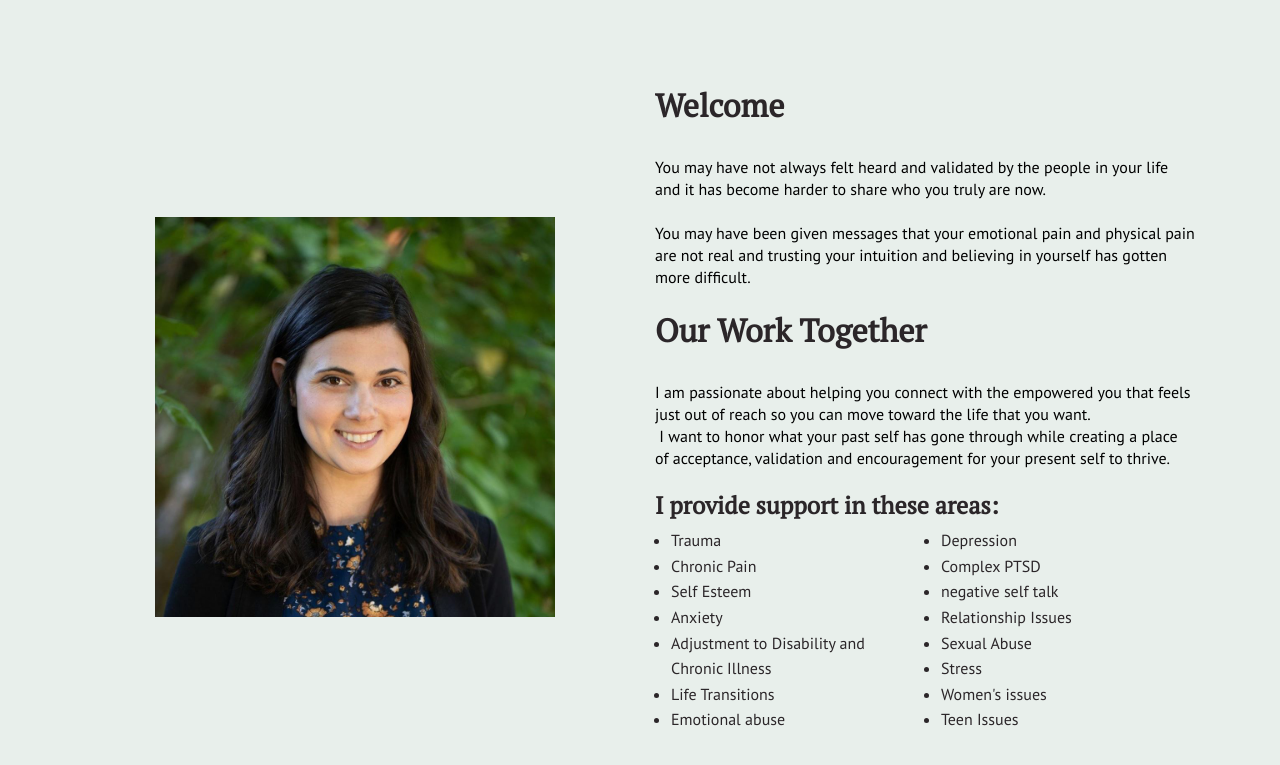
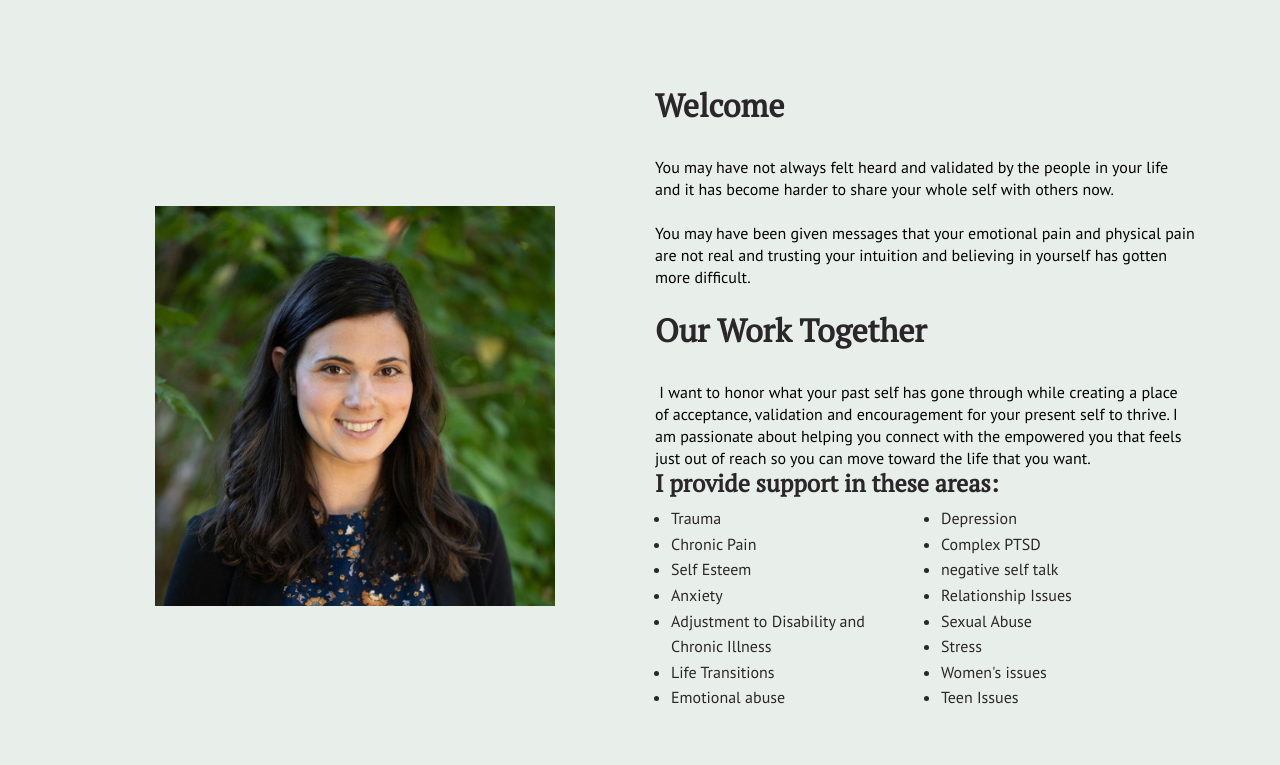
Before and after one commit to NickArrasate/perceptivecounseling, a Jekyll site: the page built from index.md, in a window 1280 px wide and 900 px high, scrolled down 345 px, cut to the strip 103-868 px from the top of the window. Built offline with Jekyll 4.4.1, drawn with Linux system fonts in a browser that asks for light colours; nearby versions of some CDN libraries.

Commit message:
[HT] Edited item: content/_sections/home-2-content.html

```diff
--- a/content/_sections/home-2-content.html
+++ b/content/_sections/home-2-content.html
@@ -32,14 +32,12 @@ cta:
 <div class="col-md-6 text-center"><img src="{{ page.head.img_path }}" alt="Lucy Sherman" /></div>
 <div class="col-md-6">
 <h2>Welcome&nbsp;</h2>
-<p dir="ltr" style="line-height: 1.38; margin-top: 0pt; margin-bottom: 0pt;"><span style="font-size: 12pt; font-family: 'Times New Roman'; color: #000000; background-color: transparent; font-weight: 400; font-style: normal; font-variant: normal; text-decoration: none; vertical-align: baseline; white-space: pre-wrap;">You may have not always felt heard and validated by the people in your life and it has become harder to share who you truly are now. </span></p>
+<p dir="ltr" style="line-height: 1.38; margin-top: 0pt; margin-bottom: 0pt;"><span style="font-size: 12pt; font-family: 'Times New Roman'; color: #000000; background-color: transparent; font-weight: 400; font-style: normal; font-variant: normal; text-decoration: none; vertical-align: baseline; white-space: pre-wrap;">You may have not always felt heard and validated by the people in your life and it has become harder to share your whole self with others now. </span></p>
 <p dir="ltr" style="line-height: 1.38; margin-top: 0pt; margin-bottom: 0pt;">&nbsp;</p>
 <p dir="ltr" style="line-height: 1.38; margin-top: 0pt; margin-bottom: 0pt;"><span style="font-size: 12pt; font-family: 'Times New Roman'; color: #000000; background-color: transparent; font-weight: 400; font-style: normal; font-variant: normal; text-decoration: none; vertical-align: baseline; white-space: pre-wrap;">You may have been given messages that your emotional pain and physical pain are not real and trusting your intuition and believing in yourself has gotten more difficult. </span></p>
 <p dir="ltr" style="line-height: 1.38; margin-top: 0pt; margin-bottom: 0pt;">&nbsp;</p>
 <h2>Our Work Together</h2>
-<p dir="ltr" style="line-height: 1.38; margin-top: 0pt; margin-bottom: 0pt;"><span style="font-size: 12pt; font-family: 'Times New Roman'; color: #000000; background-color: transparent; font-weight: 400; font-style: normal; font-variant: normal; text-decoration: none; vertical-align: baseline; white-space: pre-wrap;">I am passionate about helping you connect with the empowered you that feels just out of reach so you can move toward the life that you want.</span></p>
-<p dir="ltr" style="line-height: 1.38; margin-top: 0pt; margin-bottom: 0pt;"><span style="font-size: 12pt; font-family: 'Times New Roman'; color: #000000; background-color: transparent; font-weight: 400; font-style: normal; font-variant: normal; text-decoration: none; vertical-align: baseline; white-space: pre-wrap;"> I want to honor what your past self has gone through while creating a place of acceptance, validation and encouragement for your present self to thrive.</span></p>
-<p dir="ltr" style="line-height: 1.38; margin-top: 0pt; margin-bottom: 0pt;">&nbsp;</p>
+<p dir="ltr" style="line-height: 1.38; margin-top: 0pt; margin-bottom: 0pt;"><span style="font-size: 12pt; font-family: 'Times New Roman'; color: #000000; background-color: transparent; font-weight: 400; font-style: normal; font-variant: normal; text-decoration: none; vertical-align: baseline; white-space: pre-wrap;"> I want to honor what your past self has gone through while creating a place of acceptance, validation and encouragement for your present self to thrive. I am passionate about helping you connect with the empowered you that feels just out of reach so you can move toward the life that you want.</span></p>
 <div class="d-flex align-items-center justify-content-around row">
 <div class="col-12">
 <h4>I provide support in these areas:</h4>
```
